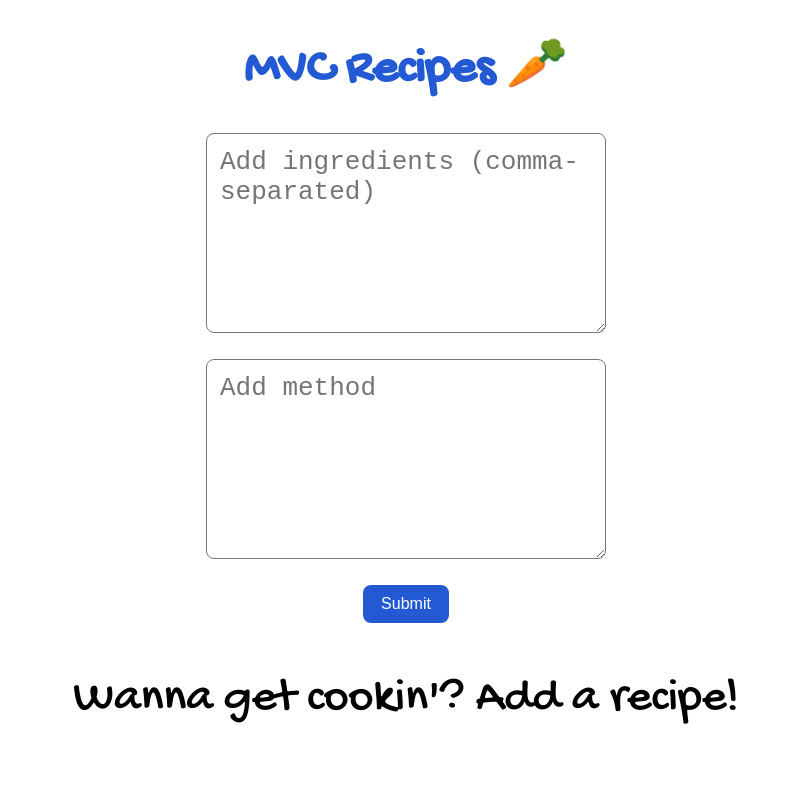
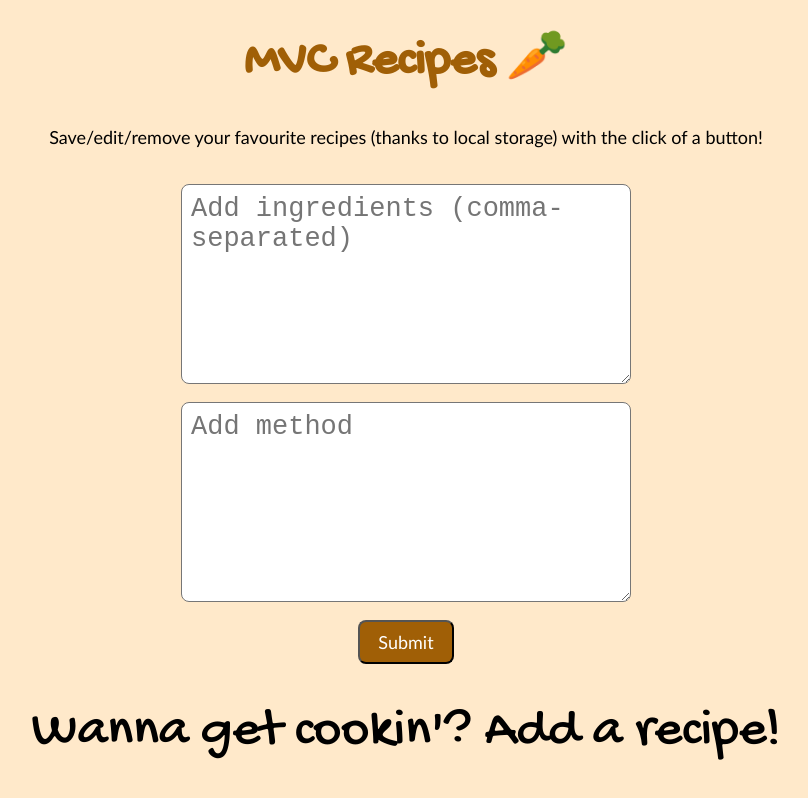
Before and after one commit to ambrwlsn/mvc-recipes, a website: page index.html in a window 1280 px wide. Shown: the whole page, without its empty margins (234-1042 px from the left). Drawn offline with Linux system fonts and the light colour scheme.

Commit message:
Improve styles

```diff
--- a/index.html
+++ b/index.html
@@ -26,7 +26,7 @@
     />
     <meta
       property="og:image"
-      content="https://mvc-recipes.netlify.app/mvc-recipe-app.png"
+      content="https://mvc-recipes.netlify.app/carrot.png"
     />
     <meta property="og:url" content="https://mvc-recipes.netlify.app/" />
     <meta itemprop="name" content="MVC Recipe App" />
@@ -41,7 +41,7 @@
     <meta name="twitter:creator:id" content="790735158" />
     <meta
       name="twitter:image"
-      content="https://mvc-recipes.netlify.app/mvc-recipe-app.png"
+      content="https://mvc-recipes.netlify.app/carrot.png"
     />
     <meta name="twitter:image:alt" content="A carrot." />
     <meta
--- a/script.js
+++ b/script.js
@@ -118,6 +118,10 @@ class View {
     this.title = this.createElement('h1');
     this.title.textContent = 'MVC Recipes' + ' ' + '🥕';
 
+    this.description = this.createElement('p', 'description');
+    this.description.textContent =
+      'Save/edit/remove your favourite recipes (thanks to local storage) with the click of a button!';
+
     // The recipe form, with a [type="text"] input, and a submit button
     this.form = this.createElement('form');
     this.form.method = 'post';
@@ -157,7 +161,7 @@ class View {
     this.form.append(this.ingredientLabel, this.methodLabel, this.submitButton);
 
     // Append the title, form, and recipes to the app
-    this.app.append(this.title, this.form, this.allRecipes);
+    this.app.append(this.title, this.description, this.form, this.allRecipes);
   }
   // Create an element with an optional CSS class
   createElement(tag, className) {
@@ -210,7 +214,7 @@ class View {
       recipes.forEach((recipe) => {
         const recipeBlock = this.createElement('div', 'recipe-block');
         recipeBlock.id = recipe.id;
-        const ingredientWrapper = this.createElement('ul');
+        const ingredientWrapper = this.createElement('ul', 'recipe-list');
         const methodWrapper = this.createElement('p', 'method');
 
         const methodText = this.createElement('span');
@@ -222,7 +226,7 @@ class View {
         methodWrapper.append(methodText);
 
         // Each recipe will also have a delete button
-        const deleteButton = this.createElement('button', 'delete');
+        const deleteButton = this.createElement('button', 'delete-button');
         deleteButton.textContent = 'Delete';
 
         recipe.ingredients.forEach((ingredient) => {
@@ -261,7 +265,7 @@ class View {
   // listener is always there to listen for button clicks
   bindDeleteRecipe(handler) {
     this.allRecipes.addEventListener('click', (event) => {
-      if (event.target.className === 'delete') {
+      if (event.target.className === 'delete-button') {
         const id = parseInt(event.target.parentElement.id);
 
         handler(id);
--- a/style.css
+++ b/style.css
@@ -6,69 +6,118 @@
 
 html {
   font-family: Gochi Hand, Geneva, Tahoma, serif;
+  background-color: #ffe9ca;
+  font-size: 112.5%;
+  padding: 1rem 0.5rem;
 }
 
 h1 {
   text-align: center;
   font-size: 50px;
-  color: #235ad3;
+  color: #a05f06;
+  margin-top: 0;
+}
+
+.description {
+  text-align: center;
+  font-family: 'Trebuchet MS', 'Lucida Sans Unicode', 'Lucida Grande',
+    'Lucida Sans', Arial, sans-serif;
+  margin-bottom: 2rem;
 }
 
 form {
   text-align: center;
 }
 
+textarea:focus,
+button:focus {
+  box-shadow: 0 2.8px 2.2px rgba(0, 0, 0, 0.034),
+    0 6.7px 5.3px rgba(0, 0, 0, 0.048), 0 12.5px 10px rgba(0, 0, 0, 0.06),
+    0 22.3px 17.9px rgba(0, 0, 0, 0.072), 0 41.8px 33.4px rgba(0, 0, 0, 0.086),
+    0 100px 80px rgba(0, 0, 0, 0.12);
+}
+
 textarea {
   border-radius: 8px;
-  width: 400px;
+  width: 100%;
   height: 200px;
   display: block;
   margin: 0 auto;
-  margin-bottom: 1em;
-  font-size: 2em;
-  padding: 0.5em 0 0 0.5em;
+  margin-bottom: 1rem;
+  font-size: 2rem;
+  padding: 0.5rem 0 0 0.5rem;
+  color: #a05f06;
+}
+
+@media only screen and (min-width: 500px) {
+  textarea {
+    width: 450px;
+  }
 }
 
 textarea::placeholder {
   padding: 10px;
-  font-size: 1em;
+  font-size: 1.5rem;
   padding: 0;
 }
 
-.recipe_button {
+.recipe_button,
+.delete-button {
   display: block;
-  -webkit-appearance: none;
   padding: 0.5rem 1rem;
   font-size: 1rem;
-  border: 2px solid #ccc;
   border-radius: 8px;
   cursor: pointer;
-  background: #235ad3;
-  color: white;
-  border: 2px solid #235ad3;
+  background: #a05f06;
+  color: #ffffff;
   margin: 0 auto;
-  margin-top: 0.5em;
+  margin-top: 0.5rem;
+  font-family: 'Trebuchet MS', 'Lucida Sans Unicode', 'Lucida Grande',
+    'Lucida Sans', Arial, sans-serif;
+}
+
+.delete-button {
+  background-color: #000000;
 }
 
 .all-recipes {
   display: flex;
   flex-wrap: wrap;
+  margin-top: 1rem;
+}
+
+@media only screen and (min-width: 500px) {
+  .all-recipes {
+    margin-top: 2rem;
+  }
 }
 
 .recipe-block {
   width: 250px;
   height: 300px;
-  border: 2px solid black;
+  border: 2px solid #000000;
   border-radius: 8px;
-  margin: 1em;
+  margin: 1rem;
+  padding: 0 1.5rem;
+}
+
+.recipe-list {
+  padding: 0;
 }
 
 .method {
-  padding: 1em;
-  font-size: 1.2em;
+  font-size: 1.2rem;
 }
 
 .empty-state {
-  margin: 1em auto;
-  font-size: 3em;
+  font-size: 2rem;
+  text-align: center;
+  margin: 0;
 }
+
+@media only screen and (min-width: 500px) {
+  .empty-state {
+    font-size: 3rem;
+    margin: 0 auto;
+  }
+}
```
Also changed, not shown: carrot.png (added).
